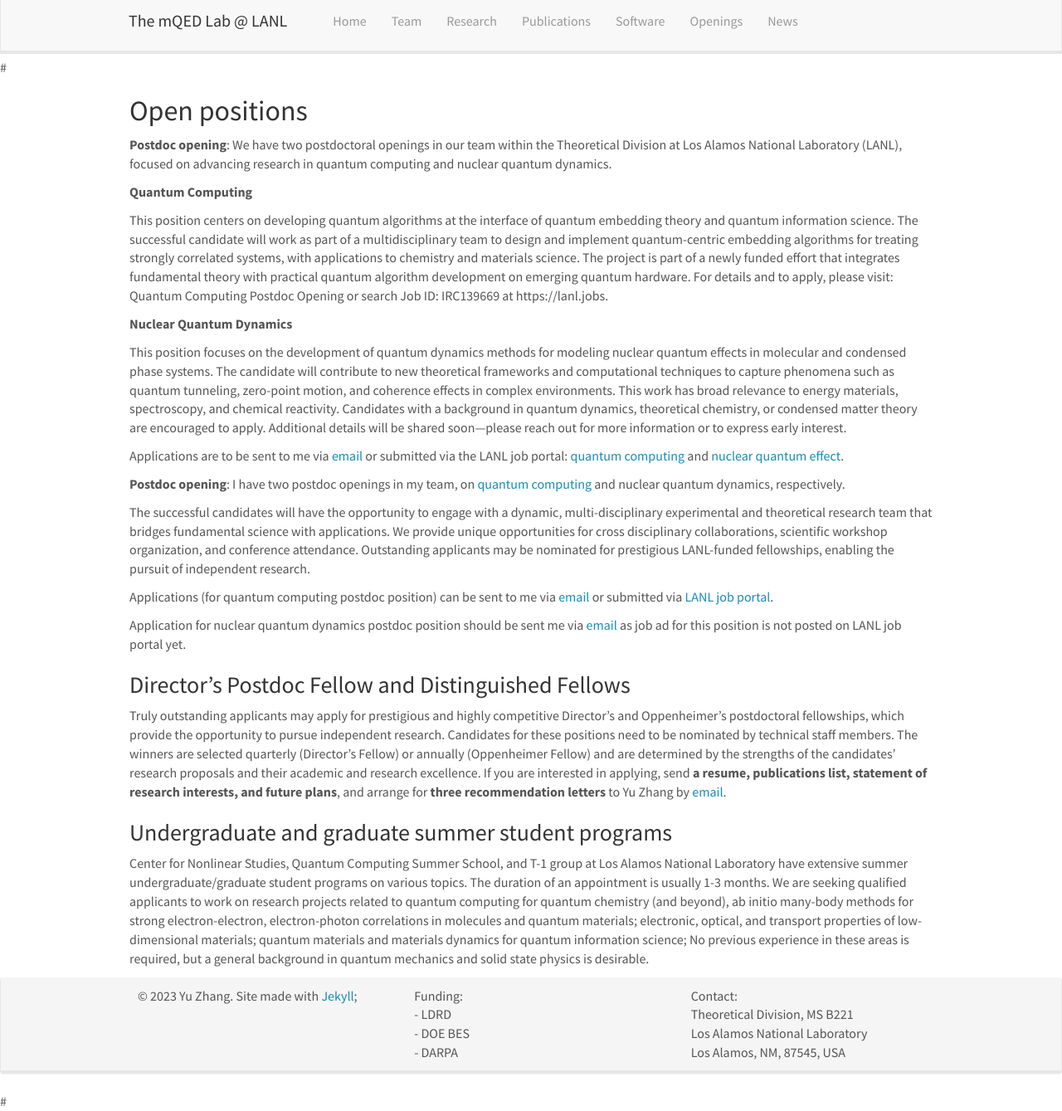
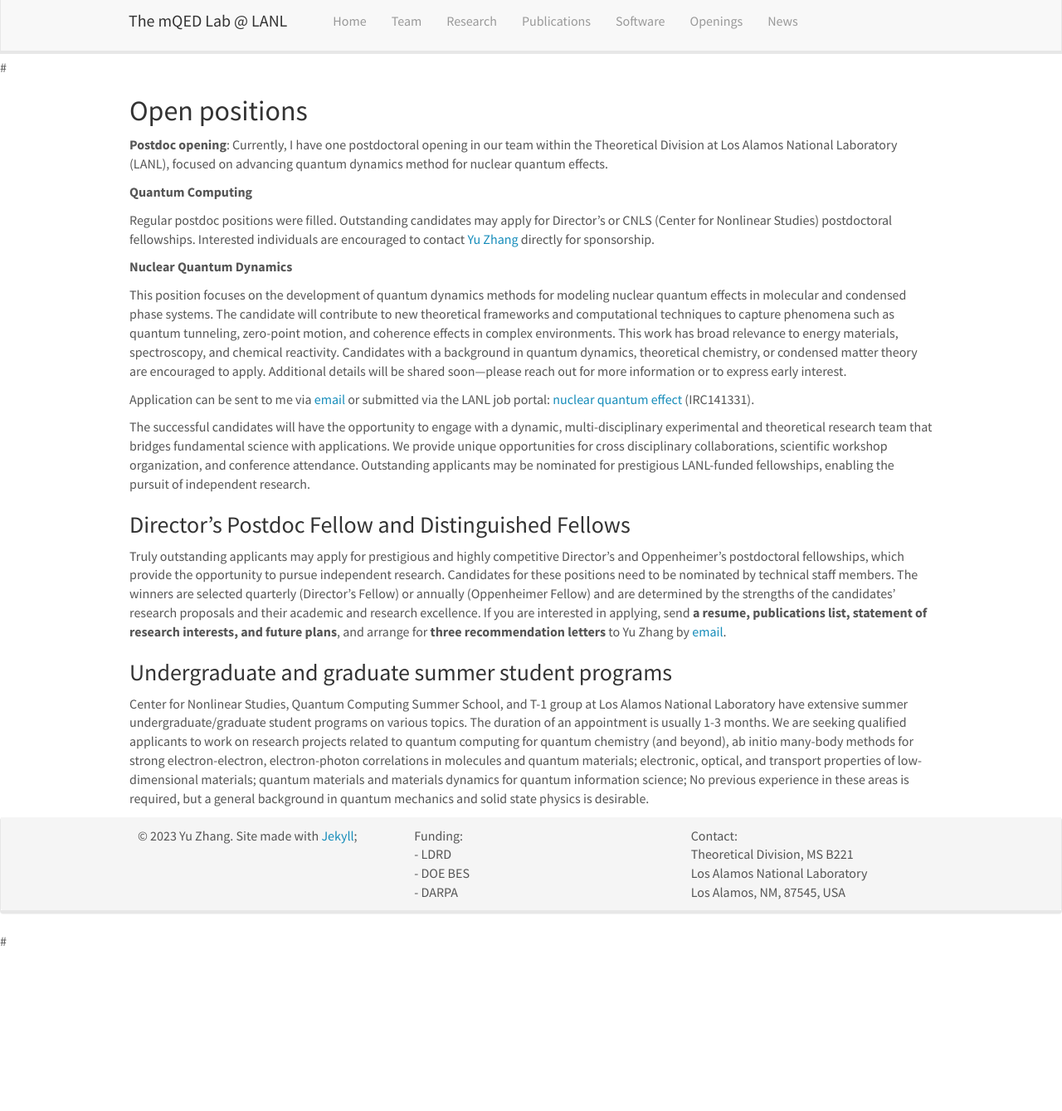
Before and after one commit to ares201005/ares201005.github.io, a Jekyll site: the page built from _pages/openings.md, in a window 1280 px wide and 1339 px high. Shown: the whole window at 83% size. Built offline with Jekyll 4.4.1, drawn with Linux system fonts in a browser that asks for light colours; nearby versions of some CDN libraries; a style sheet for code colours, icons or effects is not loaded.

Commit message:
Minor updates

```diff
--- a/_data/researchlist.yml
+++ b/_data/researchlist.yml
@@ -1,8 +1,8 @@
 
 - title: "Quantum computing"
-  short: "Development of quantum algorithms for quantum chemistry and quantum many-body physics, including ground state, excited state, and nonadiabatic (both mixed quantum-classical and quantum) dynamics"
+  short: "Development of quantum algorithms for quantum chemistry and quantum many-body physics, including ground state, excited state, nonadiabatic (both mixed quantum-classical and quantum) dynamics, open quantum systems, and beyond"
   image: cluster_toc.png
-  description: Quantum computers were proposed to be a game changer for chemistry and materials science modeling, but the tools are yet to be developed. Hybrid quantum-classical algorithms are the current state-of-the-art in the noisy intermediate-state quantum (NISQ) era. Existing advances such as variational quantum eigensolver (VQE) solvers need quality initial states (ansatzes) and a minimal number of qubits for each the problem at hand (currently limited to very small molecules only). Subsequently, casting the original problems in terms of novel quantum algorithms and software layers is a key ingredient for solving the quantum problem and demonstrating the practical utility of existing QC hardware. Our particular innovation is the development of algorithms able to achieve the qubit size reduction for quantum solver methods based on Quantum Graph Partitioning. In particular, we develop 1) Strategies and algorithms to perform static quantum chemistry calculations on medium-to-large size molecules on QCs; 2) Quantum molecular dynamics on QCs; 3) Krylov subspace algorithms for excited states and non-equilibrium molecular dynamics beyond the Born-Oppenheimer approximation.
+  description: Quantum computers were long envisioned as game changers for chemistry and materials modeling, but truly efficient quantum algorithms remain elusive. Our team is developing circuit-efficient, noise-resilient quantum algorithms to (i) estimate energies in quantum many-body systems and (ii) simulate quantum dynamics in complex environments on forthcoming fault-tolerant quantum computers, while identifying where genuine quantum advantage may emerge in quantum many-body physics.
   highlight: 1
   references: arXiv:2512.14842; arXiv:2511.13038; arXiv:2510.21075; arXiv:2406.08675; arXiv:2406.06625; J. Chem. Theory Comput. 19, 9136 (2014); Chem. Sci. 14, 2405 (2023); Sci. Rep. 12, 16824 (2022); J. Chem. Theory Comput. 18, 9, 5312 (2022); npj Quantum Info. 8, 96 (2022); J. Chem. Theory Comput. 18, 4177 (2022); Sci. Rep. 11, 18796 (2021); PRX Quantum 2, 020337 (2021);
 
@@ -16,10 +16,18 @@
 - title: "Cavity quantum materials"
   short: "Light-induced quantum states and phase transition in low-dimensional materials: where Quantum materials meet cavities"
   image: cavity_quantummaterials.png
-  description: Cavity Quantum Materials lie at the intersection of quantum materials and cavity quantum electrodynamics (QED), where the interplay between light and matter gives rise to emergent many-body phenomena. Our research focuses on developing and applying quantum many-body and multi-scale methods to uncover novel quantum phases, collective excitations, and non-equilibrium effects in materials embedded in cavities. By exploring how strong light-matter interactions modify electronic, magnetic, and topological properties, we aim to pave the way for engineered quantum states and functionalities in correlated materials.
+  description: Cavity Quantum Materials lie at the intersection of quantum materials and cavity QED, where the interplay between light and matter gives rise to emergent many-body phenomena. Our research focuses on developing and applying quantum many-body and multi-scale methods to uncover novel quantum phases, collective excitations, and non-equilibrium effects in materials embedded in cavities. By exploring how strong light-matter interactions modify electronic, magnetic, and topological properties, we aim to pave the way for engineered quantum states and functionalities in correlated materials.
   description2:
   highlight: 1
   references: arXiv:2601.03230; arXiv:2411.15022;
+
+- title: "Tensor network and nuclear quantum dynamics"
+  short: "Development of efficient tensor network methods for quantum dynamics"
+  image:
+  description:
+  highlight: 1
+  references: TBA.
+
 
 - title: "Plasmon physics & chemistry"
   short: "Develop and apply theoretical models and numerical methods to understand the physics of plasmon-mediated chemistry"
--- a/_pages/openings.md
+++ b/_pages/openings.md
@@ -9,32 +9,38 @@ permalink: /openings
 ## Open positions
 
 **Postdoc opening**:
-We have two postdoctoral openings in our team within the Theoretical Division at Los Alamos National Laboratory (LANL), focused on advancing research in quantum computing and nuclear quantum dynamics.
+Currently, I have one postdoctoral opening in our team within the Theoretical Division at Los Alamos National Laboratory (LANL), focused on
+<!--
+developing efficient quantum algorithms for strongly correlated systems and
+-->
+advancing quantum dynamics method for nuclear quantum effects.
 
 
 **Quantum Computing**
 
+Regular postdoc positions were filled. Outstanding candidates may apply for Director's or CNLS (Center for Nonlinear Studies) postdoctoral fellowships.
+Interested individuals are encouraged to contact [Yu Zhang](mailto:zhy@lanl.gov) directly for sponsorship.
+
+<!---
 This position centers on developing quantum algorithms at the interface of quantum embedding theory and quantum information science. The successful candidate will work as part of a multidisciplinary team to design and implement quantum-centric embedding algorithms for treating strongly correlated systems, with applications to chemistry and materials science. The project is part of a newly funded effort that integrates fundamental theory with practical quantum algorithm development on emerging quantum hardware. For details and to apply, please visit: Quantum Computing Postdoc Opening or search Job ID: IRC139669 at https://lanl.jobs.
+-->
 
 **Nuclear Quantum Dynamics**
 
 This position focuses on the development of quantum dynamics methods for modeling nuclear quantum effects in molecular and condensed phase systems. The candidate will contribute to new theoretical frameworks and computational techniques to capture phenomena such as quantum tunneling, zero-point motion, and coherence effects in complex environments. This work has broad relevance to energy materials, spectroscopy, and chemical reactivity. Candidates with a background in quantum dynamics, theoretical chemistry, or condensed matter theory are encouraged to apply. Additional details will be shared soon—please reach out for more information or to express early interest.
 
 
-Applications are to be sent to me via [email](mailto:zhy@lanl.gov) or submitted via the LANL job portal: <a href="https://www.linkedin.com/feed/update/urn:li:activity:7352033513690320896/">quantum computing</a> and <a href="">nuclear quantum effect</a>.
+Application can be sent to me via [email](mailto:zhy@lanl.gov) or submitted via the LANL job portal:
+<!--
+<a href="https://www.linkedin.com/feed/update/urn:li:activity:7352033513690320896/">quantum computing</a> (IRC139669) and
+-->
+<a href="https://lanl.jobs/search/jobdetails/nuclear-quantum-dynamics-postdoc-research-associate/178a232f-6a8b-4341-8399-613e31e703c4">nuclear quantum effect</a> (IRC141331).
 
 <!--
 **I currently do not have regular postdoctoral openings. However, exceptional candidates may have opportunities to apply for prestigious Director's or Distinguished Postdoctoral Fellowships. Interested individuals are encouraged to contact [Yu Zhang](mailto:zhy@lanl.gov) directly for sponsorship.**
-
 -->
 
-**Postdoc opening**: I have two postdoc openings in my team, on <a href="https://lanl.jobs/search/jobdetails/quantum-computing-postdoc-research-associate/afc66a71-5714-4906-933e-017ca44f62be">quantum computing</a> and nuclear quantum dynamics, respectively.
-
 The successful candidates will have the opportunity to engage with a dynamic, multi-disciplinary experimental and theoretical research team that bridges fundamental science with applications. We provide unique opportunities for cross disciplinary collaborations, scientific workshop organization, and conference attendance. Outstanding applicants may be nominated for prestigious LANL-funded fellowships, enabling the pursuit of independent research.
-
-Applications (for quantum computing postdoc position) can be sent to me via [email](mailto:zhy@lanl.gov) or submitted via <a href="https://lanl.jobs/search/jobdetails/quantum-computing-postdoc-research-associate/afc66a71-5714-4906-933e-017ca44f62be">LANL job portal</a>.
-
-Application for nuclear quantum dynamics postdoc position should be sent me via [email](mailto:zhy@lanl.gov) as job ad for this position is not posted on LANL job portal yet.
 
 ### Director's Postdoc Fellow and Distinguished Fellows
 
```
Also changed, not shown: _data/alumni_members.yml (+9 -0 lines), _data/team_gras.yml (+0 -9 lines), _pages/cv.md (+1 -1 lines), _pages/home.md (+9 -6 lines).
